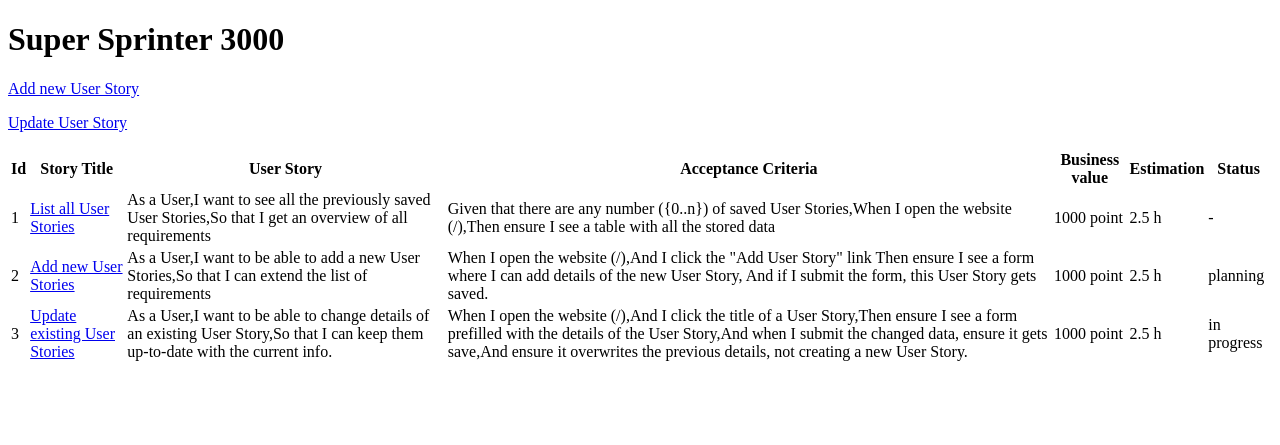
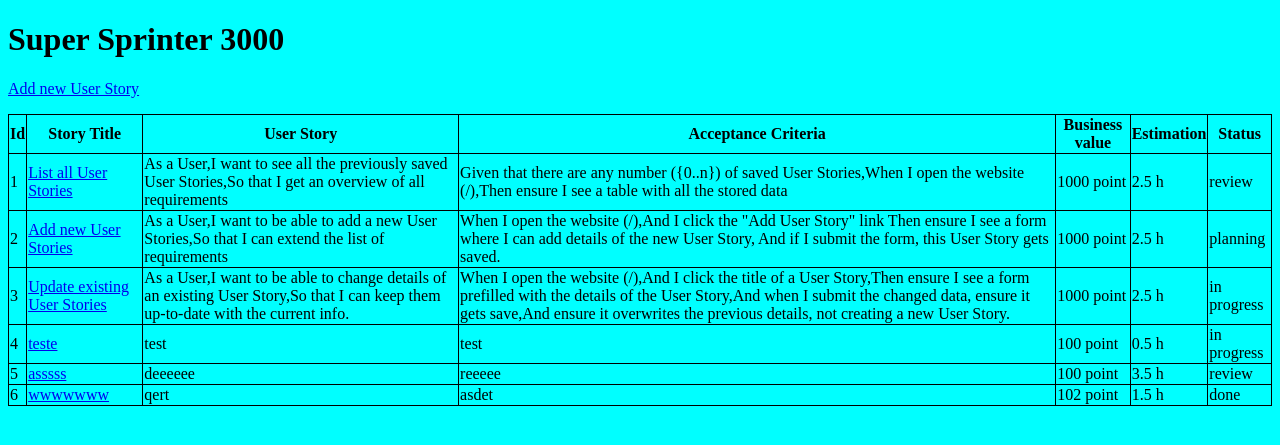
Before and after one commit to CodecoolGlobal/super-sprinter-3000-python-AndreeaNenciuCrasi, a Flask app: page / in a window 1280 px wide. Shown: the top 445 px of the page. Run offline with Flask 2, Linux system fonts and the light colour scheme.

Commit message:
Changed id_story in list.html, add css

```diff
--- a/data.csv
+++ b/data.csv
@@ -1,4 +1,7 @@
 id,title,user_story,acceptance_criteria,business_value,estimation,status
-1,List all User Stories,"As a User,I want to see all the previously saved User Stories,So that I get an overview of all requirements","Given that there are any number ({0..n}) of saved User Stories,When I open the website (/),Then ensure I see a table with all the stored data",1000,2.5,-
+1,List all User Stories,"As a User,I want to see all the previously saved User Stories,So that I get an overview of all requirements","Given that there are any number ({0..n}) of saved User Stories,When I open the website (/),Then ensure I see a table with all the stored data",1000,2.5,review
 2,Add new User Stories,"As a User,I want to be able to add a new User Stories,So that I can extend the list of requirements","When I open the website (/),And I click the ""Add User Story"" link Then ensure I see a form where I can add details of the new User Story, And if I submit the form, this User Story gets saved.",1000,2.5,planning
 3,Update existing User Stories,"As a User,I want to be able to change details of an existing User Story,So that I can keep them up-to-date with the current info.","When I open the website (/),And I click the title of a User Story,Then ensure I see a form prefilled with the details of the User Story,And when I submit the changed data, ensure it gets save,And ensure it overwrites the previous details, not creating a new User Story.",1000,2.5,in progress
+4,teste,test,test,100,0.5,in progress
+5,asssss,deeeeee,reeeee,100,3.5,review
+6,wwwwwww,qert,asdet,102,1.5,done
--- a/data_handler.py
+++ b/data_handler.py
@@ -26,9 +26,8 @@ def write_user_story(filename, mylist):
     with open(filename, 'a', newline='') as csvfile:
         fieldnames = DATA_HEADER
         writer = csv.DictWriter(csvfile, fieldnames=fieldnames)
-
-        writer.writerow({DATA_HEADER[0]: mylist[0], DATA_HEADER[1]: mylist[1], DATA_HEADER[2]: mylist[2], DATA_HEADER[3]: mylist[3],
-                         DATA_HEADER[4]: mylist[4], DATA_HEADER[5]: mylist[5], DATA_HEADER[6]: mylist[6]})
+        to_write = dict(zip(DATA_HEADER, mylist))
+        writer.writerow(to_write)
 
 def change_user_story(filename, mylist):
     dict_list = get_all_user_story(filename)
@@ -48,11 +47,3 @@ def change_user_story(filename, mylist):
             writer.writerow({'id': dict['id'], 'title': dict['title'], 'user_story': dict['user_story'],
                          'acceptance_criteria': dict['acceptance_criteria'],
                          'business_value': dict['business_value'], 'estimation': dict['estimation'], 'status': dict['status']})
-
-
-# x = ['22', '33', '44', '55', '66', '77']
-# write_user_story('data.csv', x)
-# print(get_all_user_story('data.csv'))
-# print('\n')
-# mylist = ['2', 'TREI', 'TREI', 'TREI', '33', '77', '88']
-# change_user_story('data.csv', mylist)
--- /dev/null
+++ b/static/style_add.css
@@ -0,0 +1,3 @@
+*{
+    background-color: aqua;
+}
--- a/static/style_list.css
+++ b/static/style_list.css
@@ -0,0 +1,8 @@
+table {
+    border-collapse: collapse;
+}
+td, th {
+    border: 1px solid black;
+}
+
+*{ background-color: aqua;}
--- a/templates/add.html
+++ b/templates/add.html
@@ -3,7 +3,7 @@
 
 <head>
     <meta charset="utf-8">
-<!--    <link rel="stylesheet" href="{{ url_for('static', filename='style.css') }}">-->
+    <link rel="stylesheet" href="{{ url_for('static', filename='style_add.css') }}">
     <title>Add Story</title>
 </head>
 
@@ -14,7 +14,7 @@
             <input type="text" minlength="5" required name="storytitle">
         </label>
         <br><br>
-        <label>User Story:<br>
+        <label id="userstory">User Story:<br>
             <textarea rows="4" cols="50" required name="userstory"></textarea>
         </label>
         <br><br>
--- a/templates/list.html
+++ b/templates/list.html
@@ -3,7 +3,7 @@
     <head>
         <meta charset="utf-8">
         <title>Super Sprinter 3000</title>
-<!--        <link rel="stylesheet" href="{{ url_for('static', filename='main.css')}}">-->
+        <link rel="stylesheet" href="{{ url_for('static', filename='style_list.css')}}">
     </head>
     <body>
         <h1>Super Sprinter 3000</h1>
@@ -11,9 +11,9 @@
 
         <table>
 
-        <thead>
+        <thead id ="thead">
             <tr><th>Id</th>
-                <th>Story Title</th>
+                <th id ="theadid">Story Title</th>
                 <th>User Story</th>
                 <th>Acceptance Criteria</th>
                 <th>Business value</th>
@@ -26,15 +26,9 @@
             <tr>
                 <td>{{ line.id }}</td>
                 <td id="linetitle">
-                    {% if line.title == 'List all User Stories' %}
-                        <a href="{{ url_for('route_list') }}">{{ line.title }}</a>
-                    {% elif line.title == 'Add new User Stories' %}
-                        <a href="{{ url_for('route_add') }}">{{ line.title }}</a>
-                    {% elif line.title == 'Update existing User Stories' %}
-                        <a href="{{ url_for('route_edit', id_story=3) }}">{{ line.title }}</a>
-                    {% else %}
-                        {{ line.title }}
-                    {% endif %}
+
+                        <a href="{{ url_for('route_edit', id_story=line.id) }}">{{ line.title }}</a>
+
                 </td>
                 <td>{{ line.user_story }}</td>
                 <td>{{ line.acceptance_criteria }}</td>
@@ -44,6 +38,5 @@
             </tr>
             {% endfor %}
         </tbody>
-    <p><a href="{{ url_for('route_edit', id_story=3) }}">Update User Story</a></p>
     </body>
 </html>
--- a/templates/result.html
+++ b/templates/result.html
@@ -1,5 +1,10 @@
 <!doctype html>
 <html>
+   <head>
+    <meta charset="utf-8">
+    <link rel="stylesheet" href="{{ url_for('static', filename='style_add.css') }}">
+    <title>Added Story</title>
+</head>
    <body>
    <h1>Saved Story</h1>
    <p><a href="{{ url_for('route_list') }}">Back to Story List</a></p>
--- a/templates/result_edit.html
+++ b/templates/result_edit.html
@@ -1,8 +1,12 @@
 <!doctype html>
 <html>
+   <head>
+    <meta charset="utf-8">
+    <link rel="stylesheet" href="{{ url_for('static', filename='style_add.css') }}">
+    <title>Updated Story</title>
+</head>
    <body>
    <h1>Saved Story</h1>
-   {{ mylist }}
    <p><a href="{{ url_for('route_list') }}">Back to Story List</a></p>
       <table border = 1>
          {% for key, value in result.items() %}
--- a/templates/update.html
+++ b/templates/update.html
@@ -3,7 +3,7 @@
 
 <head>
     <meta charset="utf-8">
-<!--    <link rel="stylesheet" href="{{ url_for('static', filename='style.css') }}">-->
+    <link rel="stylesheet" href="{{ url_for('static', filename='style_add.css') }}">
     <title>Edit Story</title>
 </head>
 
```
